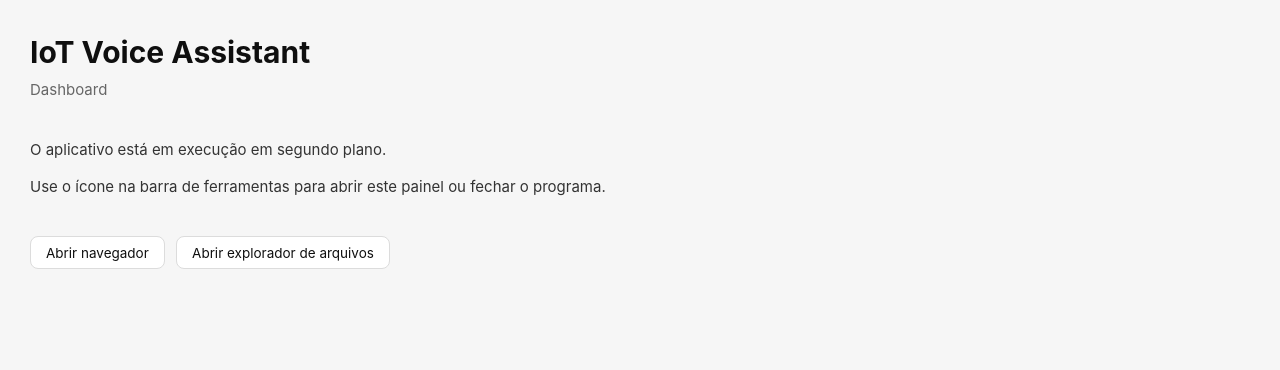
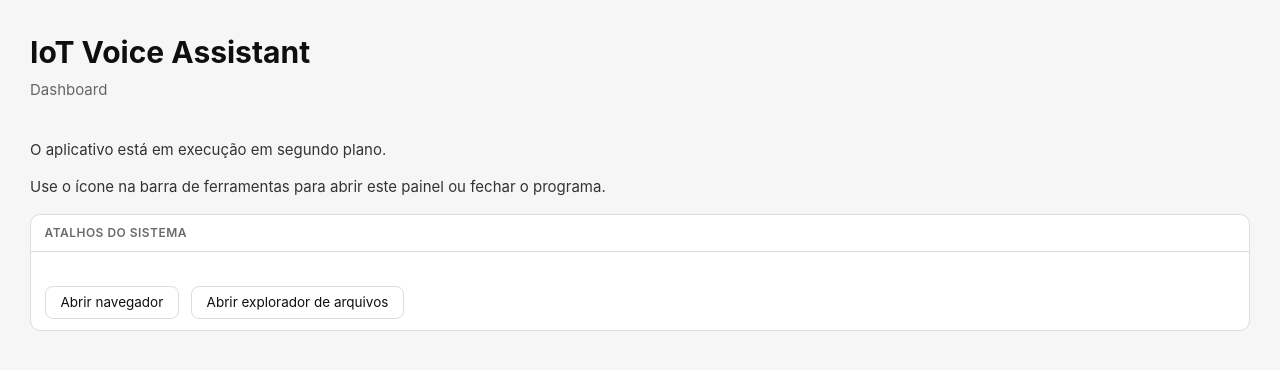
Before and after one commit to diozenio/iot-voice-assistant, a React (Vite) app: page / in a window 1280 px wide. Shown: the top 370 px of the page. Built offline with nearby package versions, Linux system fonts and the light colour scheme.

Commit message:
refactor(dashboard): update DashboardActions

```diff
--- a/src/features/dashboard/DashboardActions.tsx
+++ b/src/features/dashboard/DashboardActions.tsx
@@ -1,13 +1,20 @@
 import ActionButton from "../../components/ActionButton";
+import Panel from "../../components/Panel";
 import { dashboardActions } from "./actions";
 
 function DashboardActions() {
   return (
-    <section className="dashboard-actions">
-      {dashboardActions.map((action) => (
-        <ActionButton key={action.id} label={action.label} onClick={action.run} />
-      ))}
-    </section>
+    <Panel title="Atalhos do sistema">
+      <div className="dashboard-actions">
+        {dashboardActions.map((action) => (
+          <ActionButton
+            key={action.id}
+            label={action.label}
+            onClick={action.run}
+          />
+        ))}
+      </div>
+    </Panel>
   );
 }
 
```
